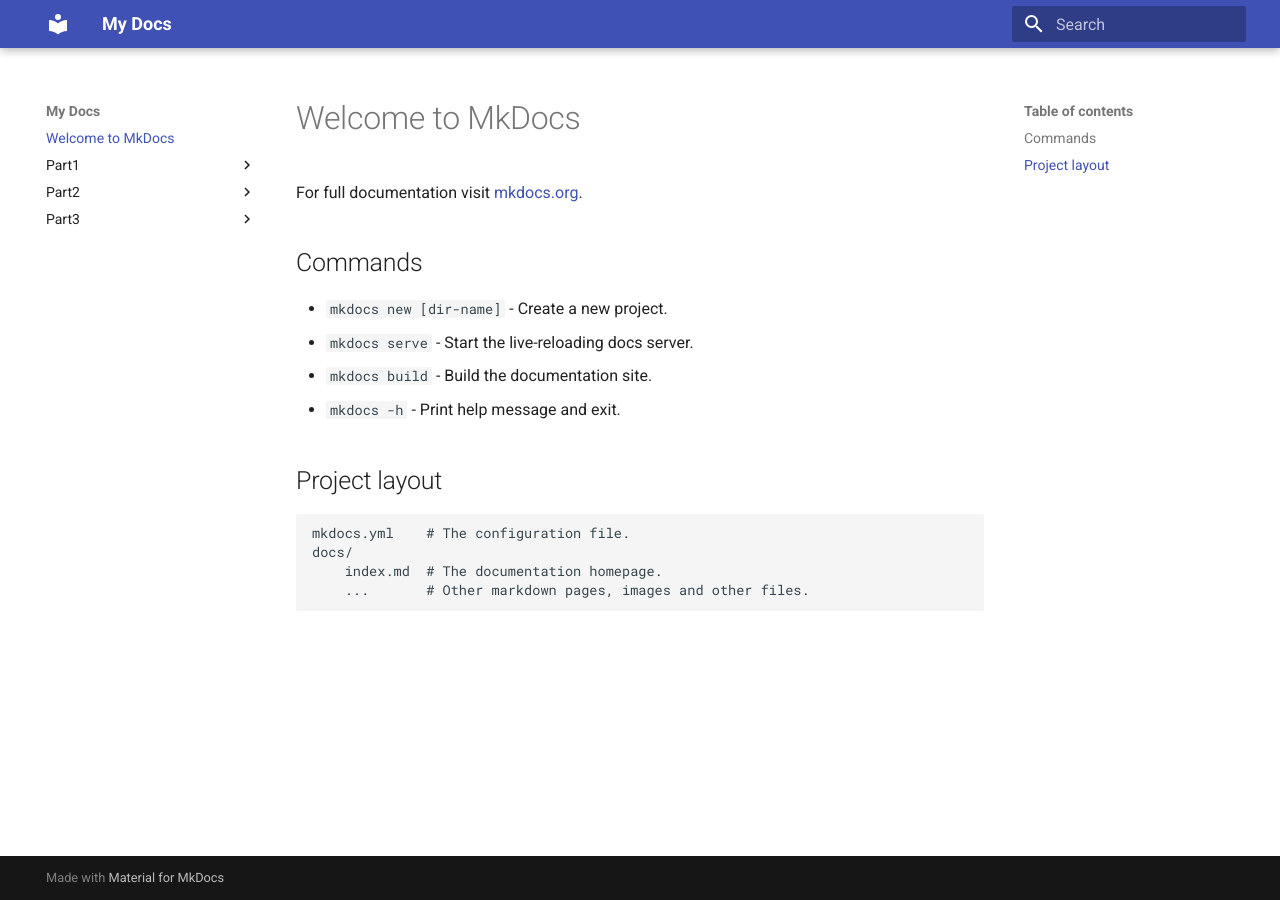
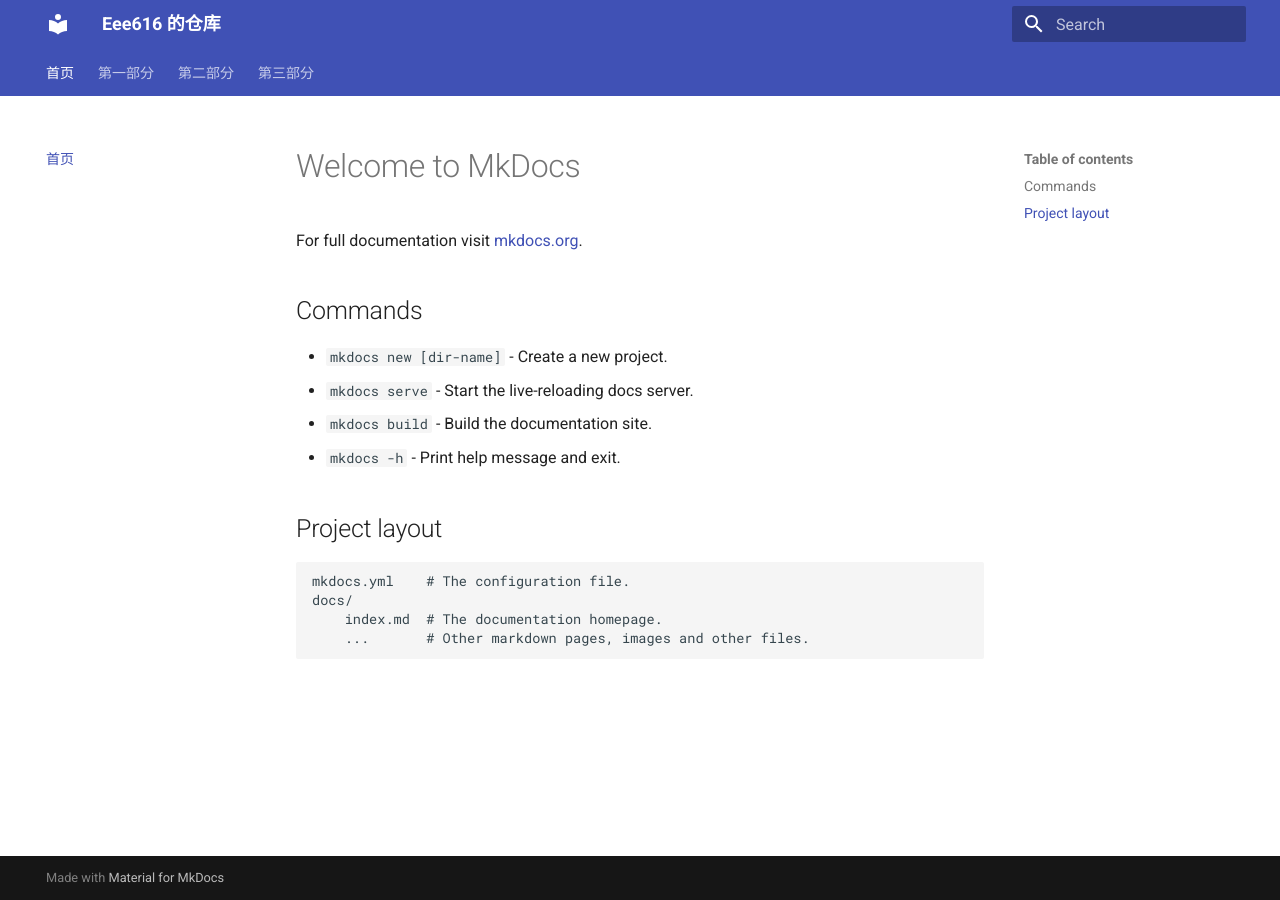
Before and after one commit to Eee616/Hello.github.lo, an MkDocs documentation site: the page built from docs/index.md, in a window 1280 px wide. Built offline with MkDocs 1.6.1 and Material for MkDocs 9.7.7, drawn with Linux system fonts in a browser that asks for light colours.

Commit message:
Update mkdocs configuration for site and navigation

```diff
--- a/mkdocs.yml
+++ b/mkdocs.yml
@@ -1,3 +1,21 @@
-site_name: My Docs
-theme :
- name : material
+site_name: Eee616 的仓库
+site_url: https://eee616.github.io/Hello.github.lo/
+
+nav:
+  - 首页: index.md
+  - 第一部分:
+    - Part1/index.md
+  - 第二部分:
+    - Part2/index.md
+  - 第三部分:
+    - Part3/index.md
+
+theme:
+  name: material
+  features:
+    - navigation.tabs
+    - search.suggest
+    - search.highlight
+    - search.share
+    - navigation.top
+    - navigation.indexes
```
